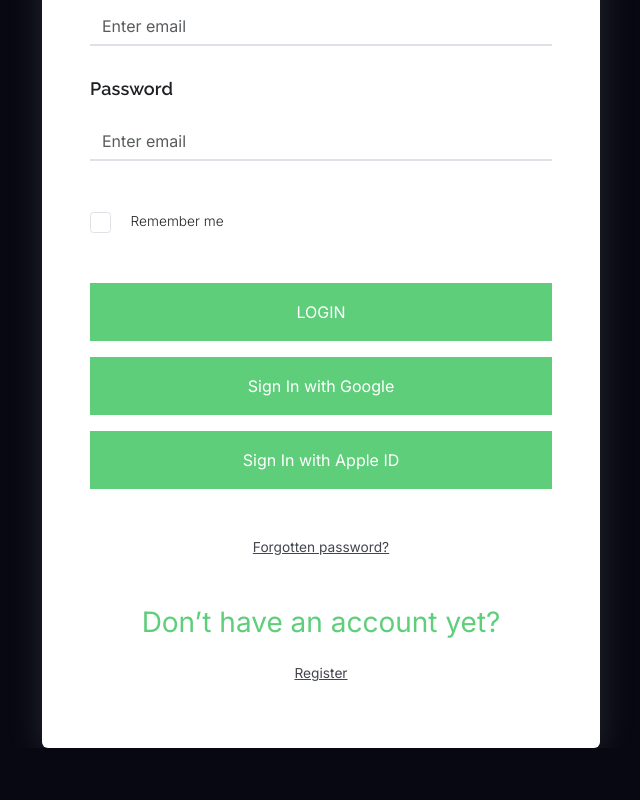
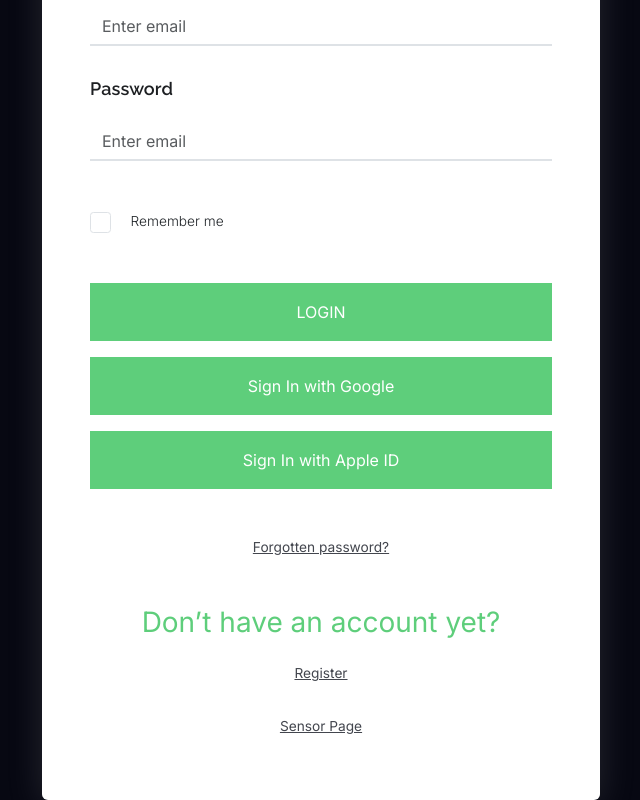
Before and after one commit to piyushjagtap22/WHMS_DASH, a React (Vite) app: page /login in a window 1280 px wide. Shown: the part 221-1021 px from the top of the page, without its empty margins (319-959 px from the left). Before the commit the page ends 969 px from the top, so only its background shows below. Built offline with nearby package versions, Linux system fonts and the light colour scheme; no server answers; what realm-web would draw is missing.

Commit message:
Added page button

```diff
--- a/src/components/Pages/LoginScreen.jsx
+++ b/src/components/Pages/LoginScreen.jsx
@@ -159,6 +159,11 @@ function LoginScreen() {
           <Link to={`/register`}>Register</Link>
         </Col>
       </Row>
+      <Row className='mx-auto my-3'>
+        <Col>
+          <Link to={`/sensorpage`}>Sensor Page</Link>
+        </Col>
+      </Row>
     </FormContainer>
   );
 }
```
